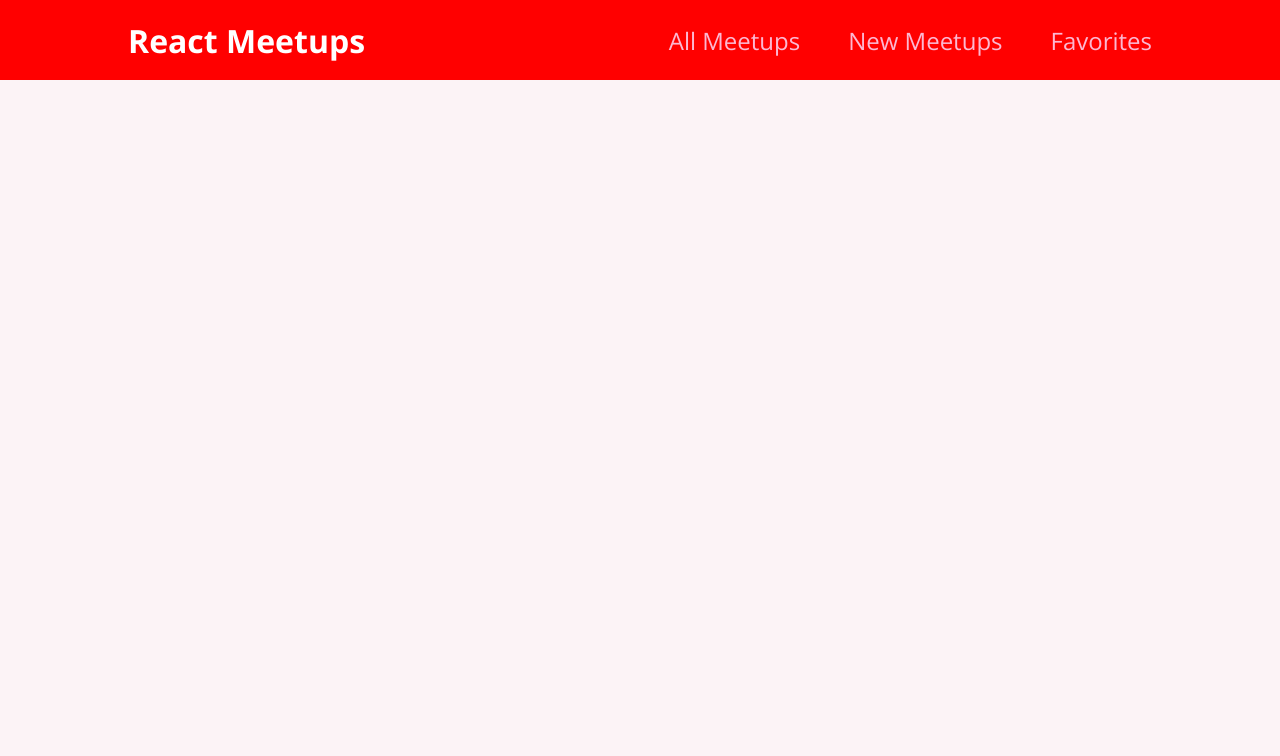
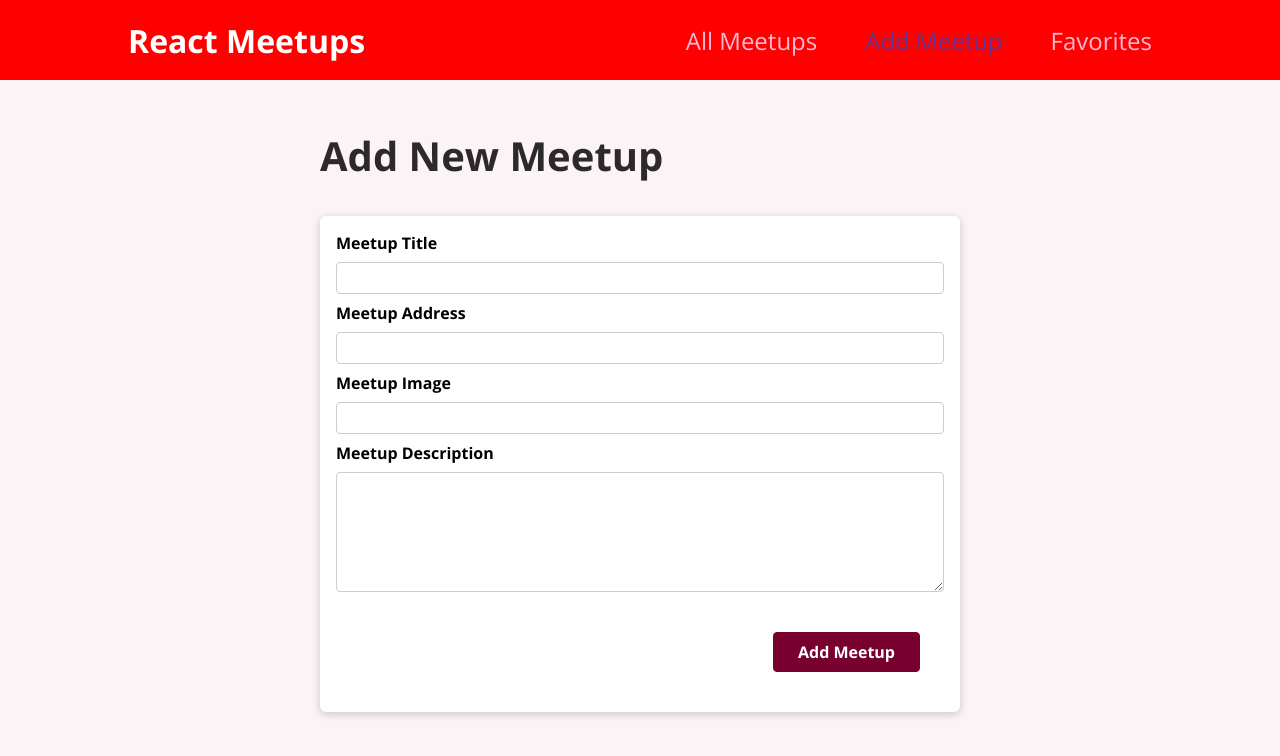
Before and after one commit to Richie1136/React-udemy-meetup, a React (Create React App) app in the folder meetup/: page /addmeetup in a window 1280 px wide. Shown: the top 756 px of the page. Built offline with nearby package versions, Linux system fonts and the light colour scheme.

Commit message:
Created a newMeetupForm component and Added 4 pieces of state and grabbing the input values and then i am handling the submit event

```diff
--- a/meetup/src/App.js
+++ b/meetup/src/App.js
@@ -10,7 +10,7 @@ function App() {
       <Layout>
         <Routes>
           <Route path='/' element={<AllMeetupsPage />} />
-          <Route path='/newmeetups' element={<NewMeetupsPage />} />
+          <Route path='/addmeetup' element={<NewMeetupsPage />} />
           <Route path='/favorites' element={<FavoritesPage />} />
         </Routes>
       </Layout>
--- a/meetup/src/components/navigation/Navigation.js
+++ b/meetup/src/components/navigation/Navigation.js
@@ -12,7 +12,7 @@ const Navigation = () => {
             <NavLink to='/'>All Meetups</NavLink>
           </li>
           <li>
-            <NavLink to='/newmeetups'>New Meetups</NavLink>
+            <NavLink to='/addmeetup'>Add Meetup</NavLink>
           </li>
           <li>
             <NavLink to='/favorites'>Favorites</NavLink>
--- /dev/null
+++ b/meetup/src/components/newmeetupform/NewMeetupForm.css
@@ -0,0 +1,45 @@
+.form {
+  padding: 1rem;
+}
+
+.control {
+  margin-bottom: 0.5rem;
+}
+
+.control label {
+  display: block;
+  font-weight: bold;
+  margin-bottom: 0.5rem;
+}
+
+.control input,
+.control textarea {
+  display: block;
+  font: inherit;
+  border-radius: 4px;
+  border: 1px solid #ccc;
+  padding: 0.25rem;
+  width: 100%;
+}
+
+.actions {
+  margin-top: 1rem;
+  text-align: right;
+}
+
+.actions button {
+  font: inherit;
+  cursor: pointer;
+  background-color: #77002e;
+  color: white;
+  padding: 0.5rem 1.5rem;
+  border: 1px solid #77002e;
+  border-radius: 4px;
+  font-weight: bold;
+}
+
+.actions button:hover,
+.actions button:active {
+  background-color: #a50e48;
+  border-color: #a50e48;
+}
--- /dev/null
+++ b/meetup/src/components/newmeetupform/NewMeetupForm.js
@@ -0,0 +1,59 @@
+import React, { useState } from 'react'
+import './NewMeetupForm.css'
+import Card from '../card/Card'
+
+const NewMeetupForm = () => {
+
+  const [enteredTitle, setEnteredTitle] = useState('')
+  const [enteredAddress, setEnteredAddress] = useState('')
+  const [enteredDescription, setEnteredDescription] = useState('')
+  const [enteredImage, setEnteredImage] = useState('')
+
+
+  const handleTitleInput = (event) => {
+    setEnteredTitle(event.target.value)
+  }
+
+  const handleAddressInput = (event) => {
+    setEnteredAddress(event.target.value)
+  }
+
+  const handleDescriptionInput = (event) => {
+    setEnteredDescription(event.target.value)
+  }
+  const handleImageInput = (event) => {
+    setEnteredImage(event.target.value)
+  }
+
+  const handleSubmit = (event) => {
+    event.preventDefault()
+  }
+
+  return (
+    <Card>
+      <form onSubmit={handleSubmit} className='form'>
+        <div className='control'>
+          <label htmlFor='title'>Meetup Title</label>
+          <input type='text' required id="title" value={enteredTitle} onChange={handleTitleInput} />
+        </div>
+        <div className='control'>
+          <label htmlFor='address'>Meetup Address</label>
+          <input type='text' required id="address" value={enteredAddress} onChange={handleAddressInput} />
+        </div>
+        <div className='control'>
+          <label htmlFor='image'>Meetup Image</label>
+          <input type='url' required id="image" value={enteredImage} onChange={handleImageInput} />
+        </div>
+        <div className='control'>
+          <label htmlFor='description'>Meetup Description</label>
+          <textarea required id="Description" value={enteredDescription} onChange={handleDescriptionInput} rows='5'></textarea>
+        </div>
+        <div className='actions'>
+          <button>Add Meetup</button>
+        </div>
+      </form>
+    </Card>
+  )
+}
+
+export default NewMeetupForm
--- a/meetup/src/pages/NewMeetups.js
+++ b/meetup/src/pages/NewMeetups.js
@@ -1,10 +1,12 @@
 import React from 'react'
+import NewMeetupForm from '../components/newmeetupform/NewMeetupForm'
 
 const NewMeetupsPage = () => {
   return (
-    <div>
-      New Meetups
-    </div>
+    <section>
+      <h1>Add New Meetup</h1>
+      <NewMeetupForm />
+    </section>
   )
 }
 
```
